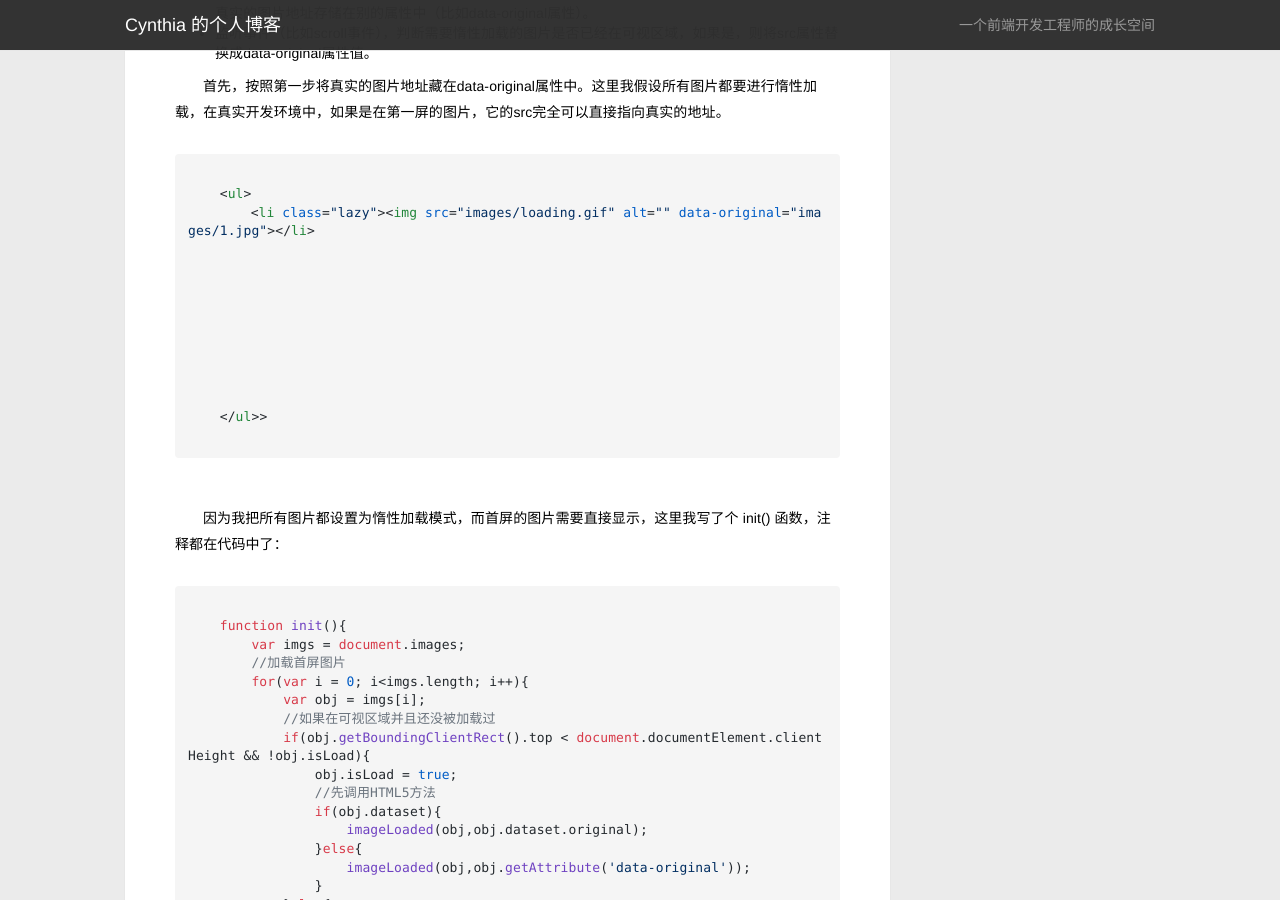
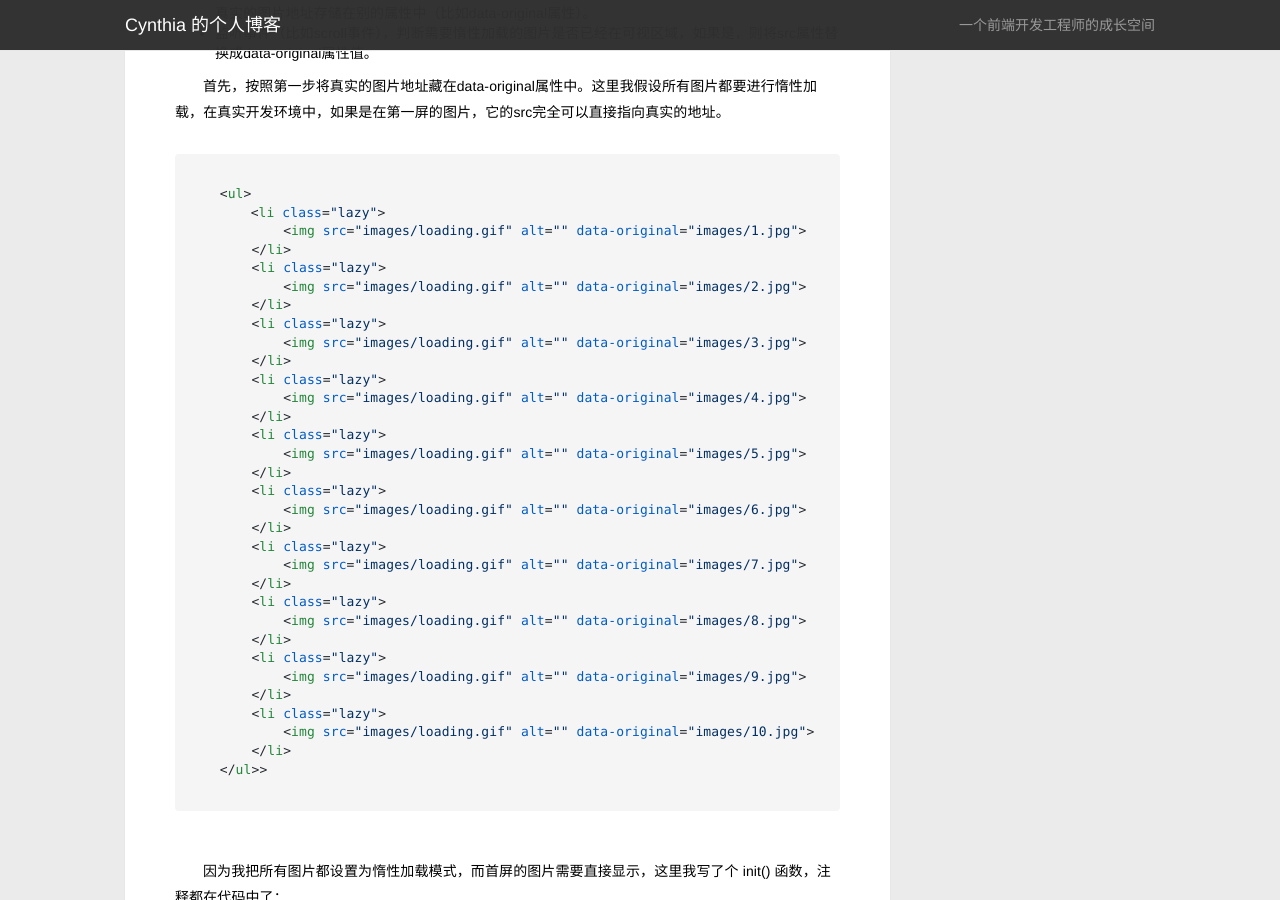
Before and after one commit to ChengYiFan/Blog, a Jekyll site: the page built from _posts/2014-06-06-the-lazy-loading-of-pictures.html, in a window 1280 px wide and 900 px high, scrolled down 618 px. Built offline with Jekyll 4.4.1, drawn with Linux system fonts in a browser that asks for light colours; nearby versions of some CDN libraries; Markdown is read by kramdown in place of the engine named in the settings.

Commit message:
update posts

```diff
--- a/_posts/2014-06-06-the-lazy-loading-of-pictures.html
+++ b/_posts/2014-06-06-the-lazy-loading-of-pictures.html
@@ -26,16 +26,36 @@ excerpt: 图片的惰性加载是啥意思？为什么要用它？当我们页
     <pre>
     <code class="html">
     &lt;ul&gt;
-    	&lt;li class="lazy"&gt;&lt;img src="images/loading.gif" alt="" data-original="images/1.jpg"&gt;&lt;/li&gt;
-    	<li class="lazy"><img src="images/loading.gif" alt="" data-original="images/2.jpg"></li>
-    	<li class="lazy"><img src="images/loading.gif" alt="" data-original="images/3.jpg"></li>
-    	<li class="lazy"><img src="images/loading.gif" alt="" data-original="images/4.jpg"></li>
-    	<li class="lazy"><img src="images/loading.gif" alt="" data-original="images/5.jpg"></li>
-    	<li class="lazy"><img src="images/loading.gif" alt="" data-original="images/6.jpg"></li>
-    	<li class="lazy"><img src="images/loading.gif" alt="" data-original="images/7.jpg"></li>
-    	<li class="lazy"><img src="images/loading.gif" alt="" data-original="images/8.jpg"></li>
-    	<li class="lazy"><img src="images/loading.gif" alt="" data-original="images/9.jpg"></li>
-    	<li class="lazy"><img src="images/loading.gif" alt="" data-original="images/10.jpg"></li>
+    	&lt;li class="lazy"&gt;
+            &lt;img src="images/loading.gif" alt="" data-original="images/1.jpg"&gt;
+        &lt;/li&gt;
+        &lt;li class="lazy"&gt;
+            &lt;img src="images/loading.gif" alt="" data-original="images/2.jpg"&gt;
+        &lt;/li&gt;
+        &lt;li class="lazy"&gt;
+            &lt;img src="images/loading.gif" alt="" data-original="images/3.jpg"&gt;
+        &lt;/li&gt;
+        &lt;li class="lazy"&gt;
+            &lt;img src="images/loading.gif" alt="" data-original="images/4.jpg"&gt;
+        &lt;/li&gt;
+        &lt;li class="lazy"&gt;
+            &lt;img src="images/loading.gif" alt="" data-original="images/5.jpg"&gt;
+        &lt;/li&gt;
+        &lt;li class="lazy"&gt;
+            &lt;img src="images/loading.gif" alt="" data-original="images/6.jpg"&gt;
+        &lt;/li&gt;
+        &lt;li class="lazy"&gt;
+            &lt;img src="images/loading.gif" alt="" data-original="images/7.jpg"&gt;
+        &lt;/li&gt;
+        &lt;li class="lazy"&gt;
+            &lt;img src="images/loading.gif" alt="" data-original="images/8.jpg"&gt;
+        &lt;/li&gt;
+        &lt;li class="lazy"&gt;
+            &lt;img src="images/loading.gif" alt="" data-original="images/9.jpg"&gt;
+        &lt;/li&gt;
+        &lt;li class="lazy"&gt;
+            &lt;img src="images/loading.gif" alt="" data-original="images/10.jpg"&gt;
+        &lt;/li&gt;
     &lt;/ul>&gt;
     </code>
     </pre>
@@ -64,4 +84,5 @@ excerpt: 图片的惰性加载是啥意思？为什么要用它？当我们页
     }
     </code>
     </pre>
+    <p></p>
 </article>
```
